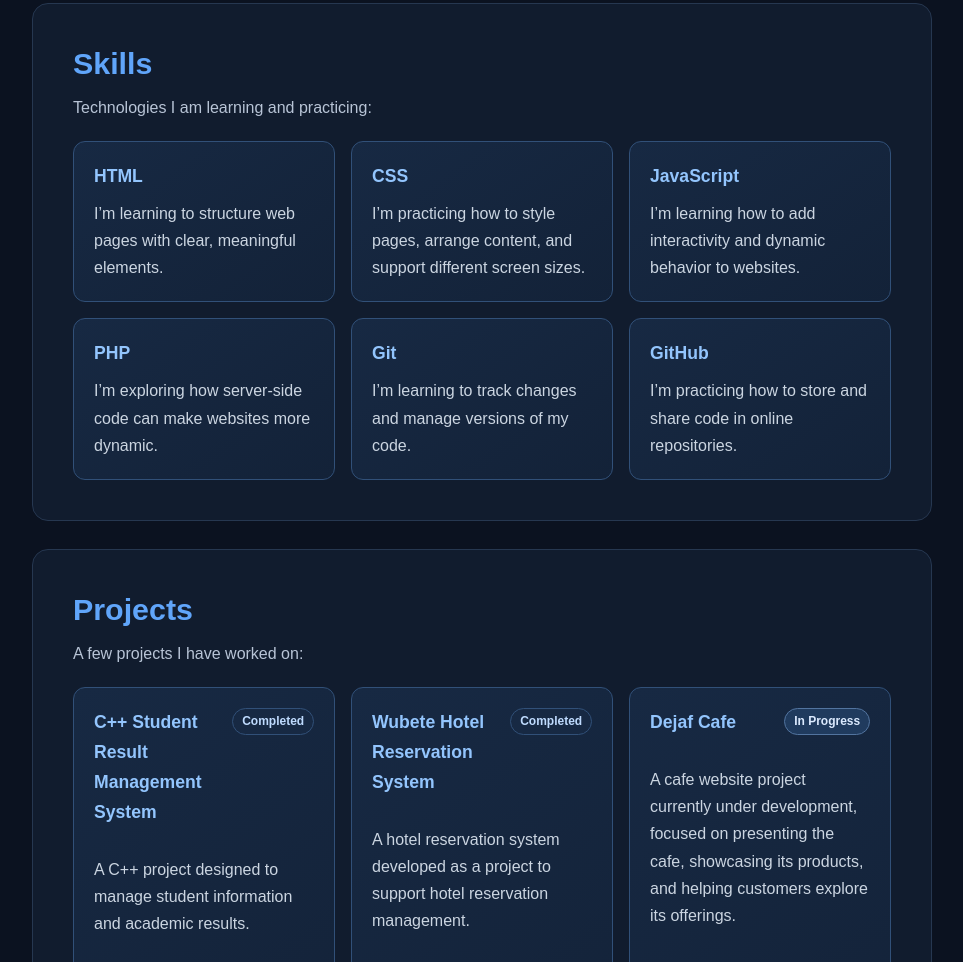
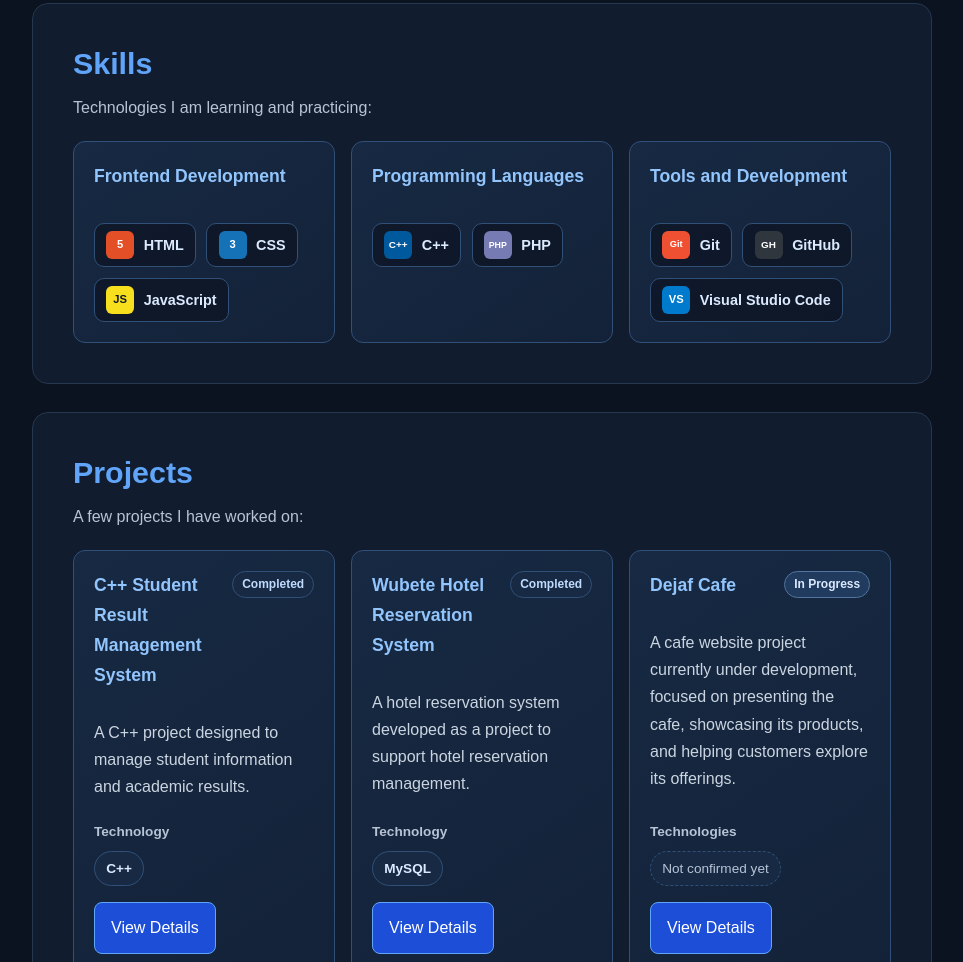
Before and after one commit to nahomn002-cmd/personal-portfolio, a plain HTML site: page index.html in a window 1280 px wide. Shown: the part 1065-2027 px from the top of the page, without its empty margins (158-1121 px from the left). Drawn offline with Linux system fonts and the light colour scheme.

Commit message:
Day 15: Improve skills section design

```diff
--- a/index.html
+++ b/index.html
@@ -75,29 +75,52 @@
             <h2>Skills</h2>
             <p class="section-intro">Technologies I am learning and practicing:</p>
             <div class="skills-grid">
-                <article class="skill-card">
-                    <h3>HTML</h3>
-                    <p>I’m learning to structure web pages with clear, meaningful elements.</p>
+                <article class="skill-card skill-category" aria-labelledby="frontend-skills">
+                    <h3 id="frontend-skills">Frontend Development</h3>
+                    <ul class="skill-list">
+                        <li class="skill-badge">
+                            <span class="skill-icon skill-icon-html" aria-hidden="true">5</span>
+                            <span>HTML</span>
+                        </li>
+                        <li class="skill-badge">
+                            <span class="skill-icon skill-icon-css" aria-hidden="true">3</span>
+                            <span>CSS</span>
+                        </li>
+                        <li class="skill-badge">
+                            <span class="skill-icon skill-icon-javascript" aria-hidden="true">JS</span>
+                            <span>JavaScript</span>
+                        </li>
+                    </ul>
                 </article>
-                <article class="skill-card">
-                    <h3>CSS</h3>
-                    <p>I’m practicing how to style pages, arrange content, and support different screen sizes.</p>
+                <article class="skill-card skill-category" aria-labelledby="programming-skills">
+                    <h3 id="programming-skills">Programming Languages</h3>
+                    <ul class="skill-list">
+                        <li class="skill-badge">
+                            <span class="skill-icon skill-icon-cpp" aria-hidden="true">C++</span>
+                            <span>C++</span>
+                        </li>
+                        <li class="skill-badge">
+                            <span class="skill-icon skill-icon-php" aria-hidden="true">PHP</span>
+                            <span>PHP</span>
+                        </li>
+                    </ul>
                 </article>
-                <article class="skill-card">
-                    <h3>JavaScript</h3>
-                    <p>I’m learning how to add interactivity and dynamic behavior to websites.</p>
-                </article>
-                <article class="skill-card">
-                    <h3>PHP</h3>
-                    <p>I’m exploring how server-side code can make websites more dynamic.</p>
-                </article>
-                <article class="skill-card">
-                    <h3>Git</h3>
-                    <p>I’m learning to track changes and manage versions of my code.</p>
-                </article>
-                <article class="skill-card">
-                    <h3>GitHub</h3>
-                    <p>I’m practicing how to store and share code in online repositories.</p>
+                <article class="skill-card skill-category" aria-labelledby="tools-skills">
+                    <h3 id="tools-skills">Tools and Development</h3>
+                    <ul class="skill-list">
+                        <li class="skill-badge">
+                            <span class="skill-icon skill-icon-git" aria-hidden="true">Git</span>
+                            <span>Git</span>
+                        </li>
+                        <li class="skill-badge">
+                            <span class="skill-icon skill-icon-github" aria-hidden="true">GH</span>
+                            <span>GitHub</span>
+                        </li>
+                        <li class="skill-badge">
+                            <span class="skill-icon skill-icon-vscode" aria-hidden="true">VS</span>
+                            <span>Visual Studio Code</span>
+                        </li>
+                    </ul>
                 </article>
             </div>
         </section>
--- a/style.css
+++ b/style.css
@@ -359,9 +359,94 @@ section p {
     margin-top: 1.25rem;
 }
 
-.skill-card p {
+.skill-category {
+    padding: 1.25rem;
+}
+
+.skill-category h3 {
+    min-height: 2.8rem;
+    margin-bottom: 1rem;
+}
+
+.skill-list {
+    display: flex;
+    flex-wrap: wrap;
+    gap: 0.65rem;
     margin: 0;
-    color: #cbd5e1;
+    padding: 0;
+    list-style: none;
+}
+
+.skill-badge {
+    display: inline-flex;
+    align-items: center;
+    gap: 0.6rem;
+    min-height: 2.75rem;
+    padding: 0.45rem 0.7rem;
+    border: 1px solid #315078;
+    border-radius: 10px;
+    background-color: rgb(11 18 32 / 65%);
+    color: #dbeafe;
+    font-size: 0.9rem;
+    font-weight: bold;
+    transition: transform 180ms ease, border-color 180ms ease, background-color 180ms ease;
+}
+
+.skill-badge:hover {
+    transform: translateY(-3px);
+    border-color: #60a5fa;
+    background-color: #172943;
+}
+
+.skill-icon {
+    display: grid;
+    flex: 0 0 1.75rem;
+    width: 1.75rem;
+    height: 1.75rem;
+    place-items: center;
+    border-radius: 6px;
+    background-color: #203b5e;
+    color: #ffffff;
+    font-size: 0.7rem;
+    font-weight: bold;
+    line-height: 1;
+}
+
+.skill-icon-html {
+    background-color: #e34f26;
+}
+
+.skill-icon-css {
+    background-color: #1572b6;
+}
+
+.skill-icon-javascript {
+    background-color: #f7df1e;
+    color: #111827;
+}
+
+.skill-icon-cpp {
+    background-color: #00599c;
+    font-size: 0.62rem;
+}
+
+.skill-icon-php {
+    background-color: #777bb4;
+    font-size: 0.55rem;
+}
+
+.skill-icon-git {
+    background-color: #f05032;
+    font-size: 0.58rem;
+}
+
+.skill-icon-github {
+    background-color: #30363d;
+    font-size: 0.62rem;
+}
+
+.skill-icon-vscode {
+    background-color: #007acc;
 }
 
 .project-tags li {
@@ -670,6 +755,10 @@ footer p {
         grid-template-columns: 1fr;
     }
 
+    .skills-grid {
+        grid-template-columns: 1fr;
+    }
+
 }
 
 @media (max-width: 400px) {
```
